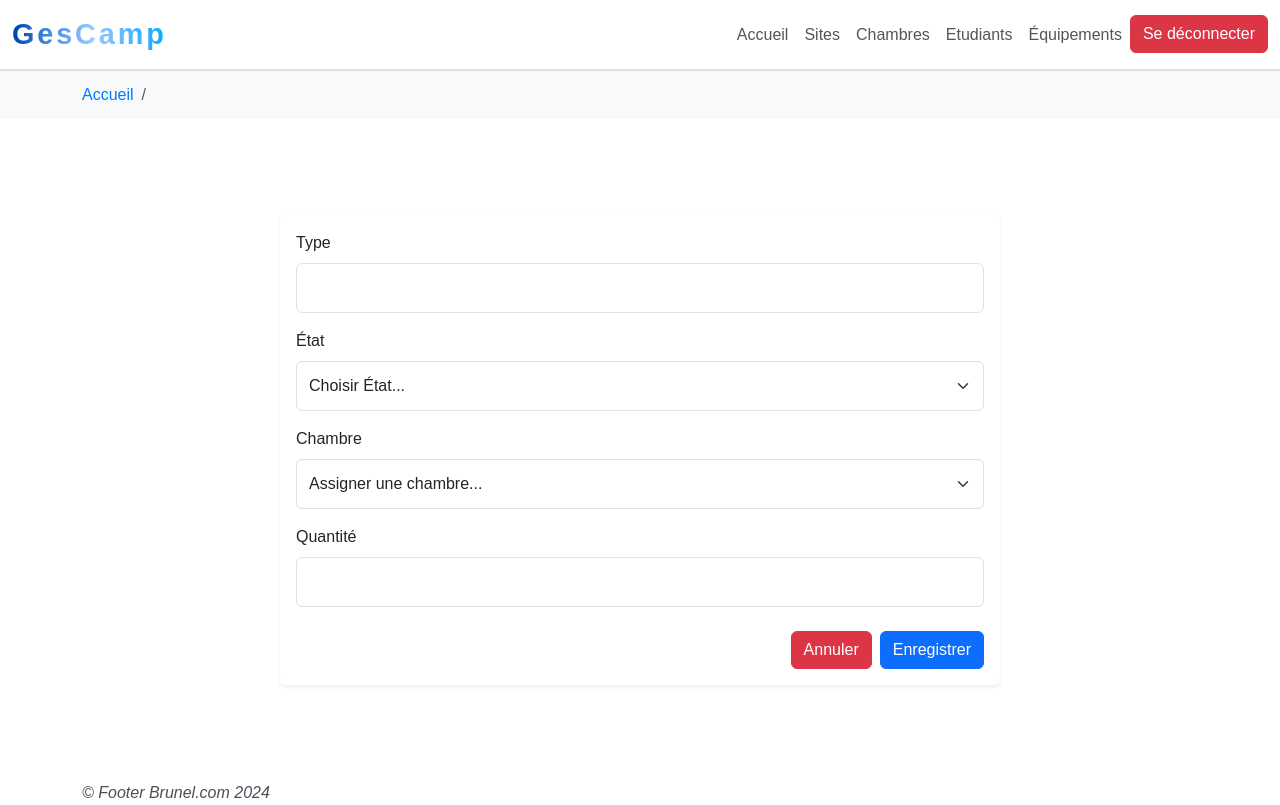
After one commit to brunel-com/gescamp, a CodeIgniter 4 app: the page made by app/Views/equipements/create.php in a window 1280 px wide. The commit adds this page. Run offline with PHP 8.4 and a stand-in for CodeIgniter, Linux system fonts and the light colour scheme; the template is opened without the code that fills it, so the values that code supplies are empty; some libraries are stand-ins or nearby versions.

Commit message:
added feat create equipement

```diff
--- a/app/Config/Routes.php
+++ b/app/Config/Routes.php
@@ -53,3 +53,5 @@ $routes->post('/etudiants/delete', 'EtudiantController::delete', ['as' => 'etudi
  * Feature equipements
  */
 $routes->get('/equipements', 'EquipementController::index', ['as' => 'equipements.index']);
+$routes->get('/equipements/create', 'EquipementController::create_view', ['as' => 'equipements.create_view']);
+$routes->post('/equipements/create', 'EquipementController::create', ['as' => 'equipements.create']);
--- a/app/Models/Equipement.php
+++ b/app/Models/Equipement.php
@@ -8,7 +8,7 @@ class Equipement extends Model
 {
     protected $table = 'equipements';
     protected $primaryKey = 'id';
-    protected $allowedFields = ['type', 'etat', 'chambres', 'quantite'];
+    protected $allowedFields = ['type', 'etat', 'chambre', 'quantite'];
 
     public function getAll()
     {
--- /dev/null
+++ b/app/Views/equipements/create.php
@@ -0,0 +1,61 @@
+<?= $this->extend('layouts/app_layout') ?>
+
+<?= $this->section('content') ?>
+
+<?= service('validation')->listErrors() ?>
+
+<div class="container py-5">
+    <h2 class="text-center mb-4"><?= esc($title) ?></h2>
+
+    <div class="row justify-content-center">
+        <div class="col-md-8">
+            <div class="card shadow-sm border-0">
+                <div class="card-body">
+                    <form action="/equipements/create" method="post">
+                        <?= csrf_field() ?>
+
+                        <div class="mb-3">
+                            <label for="type" class="form-label">Type</label>
+                            <input type="text" class="form-control" id="type" name="type" value="<?= old('type') ?>" required />
+                        </div>
+
+                        <!-- Cycle -->
+                        <div class="mb-3">
+                            <label for="etat" class="form-label">État</label>
+                            <select class="form-select" id="etat" name="etat" required>
+                                <option selected disabled>Choisir État...</option>
+                                <option value="Bon">Bon</option>
+                                <option value="Endommage">Endommagé</option>
+                            </select>
+                        </div>
+
+                        <!-- Chambre -->
+                        <div class="mb-3">
+                            <label for="roomNumber" class="form-label">Chambre</label>
+                            <select class="form-select" id="chambre" name="chambre">
+                                <option selected disabled>Assigner une chambre...</option>
+                                <?php foreach ($chambres as $chambre): ?>
+                                    <option value="<?= esc($chambre['numero']) ?>">Chambre <?= esc($chambre['numero']) ?></option>
+                                <?php endforeach ?>
+                            </select>
+                        </div>
+
+                        <div class="mb-3">
+                            <label for="quantite" class="form-label">Quantité</label>
+                            <input type="number" class="form-control" id="quantite" name="quantite" min="1" value="<?= old('quantite') ?>" required>
+                        </div>
+
+                        <!-- Actions -->
+                        <div class="d-flex align-items-end justify-content-end mt-4">
+                            <button type="button" class="btn btn-danger me-2" onclick="window.history.back()">Annuler</button>
+                            <button type="submit" class="btn btn-primary">Enregistrer</button>
+                        </div>
+                    </form>
+                </div>
+            </div>
+        </div>
+    </div>
+
+</div>
+
+<?= $this->endSection() ?>
--- a/app/Views/equipements/index.php
+++ b/app/Views/equipements/index.php
@@ -21,11 +21,6 @@
     <tbody>
         <?php foreach ($objList as $obj): ?>
             <tr>
-                <td>
-                    <span class="badge bg-primary rounded-circle p-3 text-white">
-                        <?= esc(ucfirst($obj['nom'][0]) . ucfirst($obj['prenom'][0])) ?>
-                    </span>
-                </td>
                 <td><?= esc($obj['type']) ?></td>
                 <td><?= esc($obj['etat']) ?></td>
                 <td><?= esc($obj['chambre']) ?></td>
```
Also changed, not shown: app/Controllers/EquipementController.php (+30 -0 lines).
